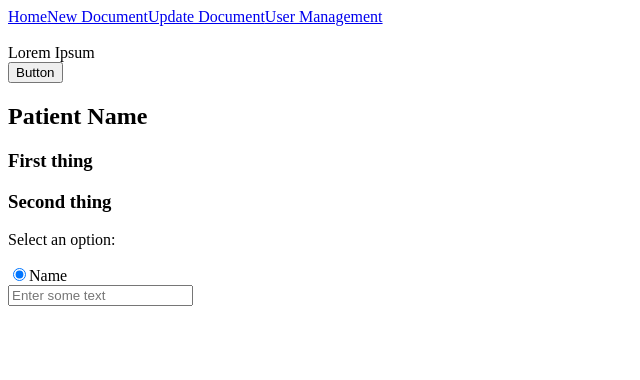
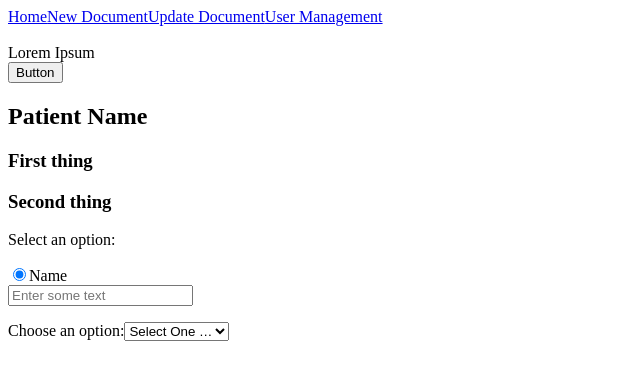
Before and after one commit to Bumi-Sehat/bumi-document-system, a React app: page / in a window 1280 px wide. Shown: the top 380 px of the page, without its empty margins (0-640 px from the left). Built offline with nearby package versions, Linux system fonts and the light colour scheme; the HTML template or start-up script is replaced by a standard one.

Commit message:
added drop down component

```diff
--- /dev/null
+++ b/src/components/drop_down.jsx
@@ -0,0 +1,23 @@
+import React, {Component} from 'react'
+
+class DropDown extends Component{
+
+    render() {
+        return(
+            <>
+            <label>Choose an option:
+                <select class="drop1" name="info">
+                    <option value="">Select One …</option>
+                    <option value="yes">Yes</option>
+                    <option value="no">No</option>
+                    <option value="N/A">N/A</option>
+                </select>
+            </label>
+            <div class="result"></div>
+            </>
+        )
+    }
+}
+
+
+export default DropDown
--- a/src/pages/home.jsx
+++ b/src/pages/home.jsx
@@ -3,8 +3,9 @@ import Navbar from '../components/navbar.jsx';
 import Button from '../components/button.jsx';
 import Item from '../components/item.jsx';
 import List from '../components/list.jsx';
-import RadioButton from '../components/radio_button.jsx'
+import RadioButton from '../components/radio_button.jsx';
 import TextField from '../components/text_field.jsx';
+import DropDown from '../components/drop_down.jsx';
 
 const Home = () => {
   return (
@@ -18,6 +19,7 @@ const Home = () => {
       <List />
       <RadioButton />
       <TextField />
+      <DropDown />
     </div>
   );
 };
```
Also changed, not shown: 1 other file (tests, documents, lock files or other folders).
